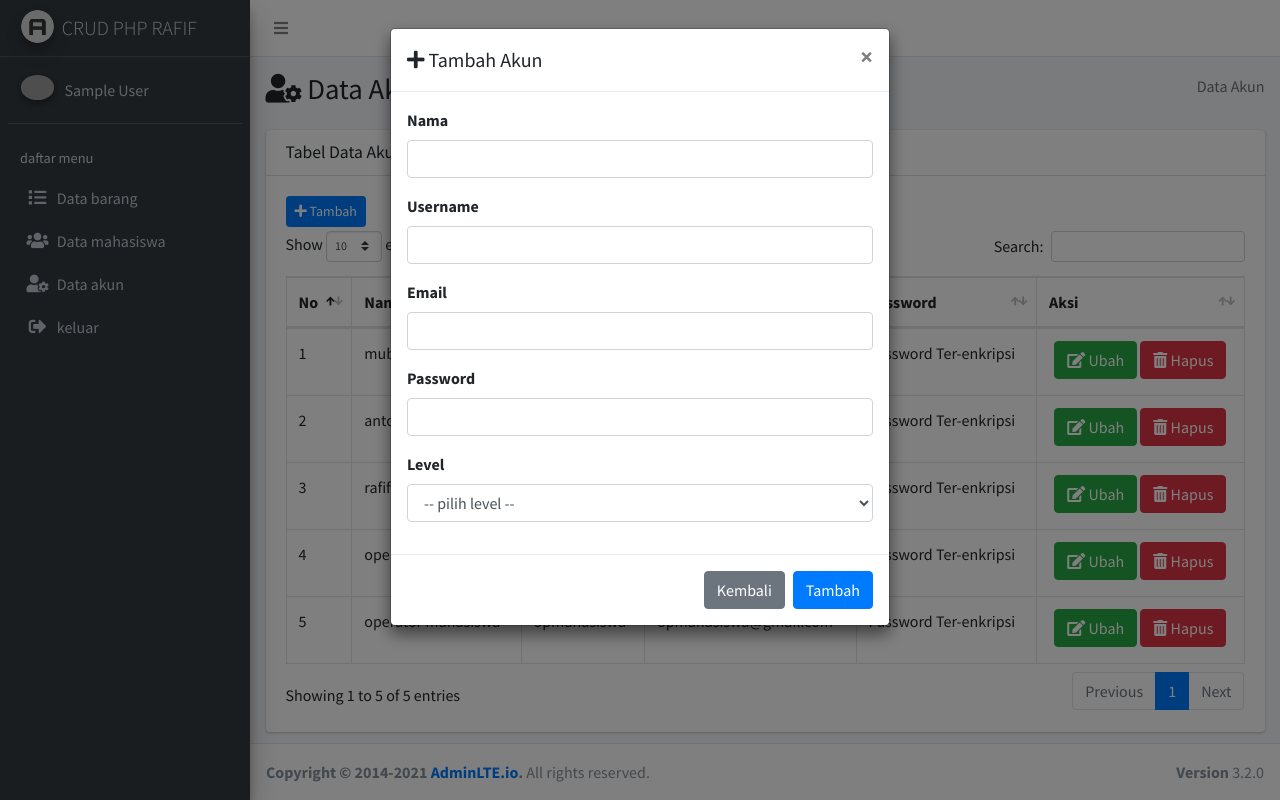
After one commit to Rafifhibatullah-sudo/full-crudphp, a PHP site: page /crud-php/akun.php in a window 1280 px wide, after a click on "Tambah". The commit adds this page. Run offline with PHP 8.4, Linux system fonts and the light colour scheme; the visitor is signed in with stand-in values (Sample User, id 1); data comes from the database, SQL or seed files in the repository; some libraries are stand-ins or nearby versions; grey boxes are pictures that could not be loaded.

Commit message:
Update semua file

```diff
--- /dev/null
+++ b/akun.php
@@ -0,0 +1,278 @@
+<?php
+
+session_start();
+
+// membatasi halaman sebelum login
+if (!isset($_SESSION["login"])) {
+    echo "<script>
+            alert('login dulu dong');
+            document.location.href = 'login.php';
+          </script>";
+    exit;
+}
+
+$title = 'Daftar Akun';
+
+include 'layout/header.php';
+
+// tampil seluruh data
+$data_akun = select("SELECT * FROM akun");
+
+// tampil data berdasarkan user login
+$id_akun = $_SESSION['id_akun'];
+$data_bylogin = select("SELECT * FROM akun WHERE id_akun = $id_akun");
+
+// jika tombol tambah di tekan jalankan script berikut
+if (isset($_POST['tambah'])) {
+    if (create_akun($_POST) > 0) {
+        echo "<script>
+                alert('Data Akun Berhasil Ditambahkan');
+                document.location.href = 'akun.php';
+              </script>";
+    } else {
+        echo "<script>
+                alert('Data Akun Gagal Ditambahkan');
+                document.location.href = 'akun.php';
+              </script>";
+    }
+}
+
+// jika tombol ubah di tekan jalankan script berikut
+if (isset($_POST['ubah'])) {
+    if (update_akun($_POST) > 0) {
+        echo "<script>
+                alert('Data Akun Berhasil Diubah');
+                document.location.href = 'akun.php';
+              </script>";
+    } else {
+        echo "<script>
+                alert('Data Akun Gagal Diubah');
+                document.location.href = 'akun.php';
+              </script>";
+    }
+}
+
+?>
+
+<!-- Content Wrapper. Contains page content -->
+<div class="content-wrapper">
+    <!-- Content Header (Page header) -->
+    <div class="content-header">
+        <div class="container-fluid">
+            <div class="row mb-2">
+                <div class="col-sm-6">
+                    <h1 class="m-0"><i class="fas fa-user-cog"></i> Data Akun</h1>
+                </div><!-- /.col -->
+                <div class="col-sm-6">
+                    <ol class="breadcrumb float-sm-right">
+                        <li class="breadcrumb-item active">Data Akun</li>
+                    </ol>
+                </div><!-- /.col -->
+            </div><!-- /.row -->
+        </div><!-- /.container-fluid -->
+    </div>
+    <!-- /.content-header -->
+
+    <!-- Main content -->
+    <section class="content">
+        <div class="container-fluid">
+
+            <!-- Main content -->
+            <div class="card">
+                <div class="card-header">
+                    <h3 class="card-title">Tabel Data Akun</h3>
+                </div>
+                <!-- /.card-header -->
+                <div class="card-body">
+                    <?php if ($_SESSION['level'] == 1) : ?>
+                        <button type="button" class="btn btn-primary btn-sm mb-1" data-toggle="modal" data-target="#modalTambah"><i class="fas fa-plus"></i> Tambah</button>
+                    <?php endif; ?>
+
+                    <table id="example2" class="table table-bordered table-hover">
+                        <thead>
+                            <tr>
+                                <th>No</th>
+                                <th>Nama</th>
+                                <th>Username</th>
+                                <th>Email</th>
+                                <th>Password</th>
+                                <th>Aksi</th>
+                            </tr>
+                        </thead>
+
+                        <tbody>
+                            <?php $no = 1; ?>
+                            <!-- tampil seluruh data -->
+                            <?php if ($_SESSION['level'] == 1) : ?>
+                                <?php foreach ($data_akun as $akun) : ?>
+                                    <tr>
+                                        <td><?= $no++; ?></td>
+                                        <td><?= $akun['nama']; ?></td>
+                                        <td><?= $akun['username']; ?></td>
+                                        <td><?= $akun['email']; ?></td>
+                                        <td>Password Ter-enkripsi</td>
+                                        <td class="text-center">
+                                            <button type="button" class="btn btn-success mb-1" data-toggle="modal" data-target="#modalUbah<?= $akun['id_akun']; ?>"><i class="fas fa-edit"></i> Ubah</button>
+
+                                            <button type="button" class="btn btn-danger mb-1" data-toggle="modal" data-target="#modalHapus<?= $akun['id_akun']; ?>"><i class="fas fa-trash-alt"></i> Hapus</button>
+                                        </td>
+                                    </tr>
+                                <?php endforeach; ?>
+                            <?php else : ?>
+                                <!-- tampil data berdasarkan user login -->
+                                <?php foreach ($data_bylogin as $akun) : ?>
+                                    <tr>
+                                        <td><?= $no++; ?></td>
+                                        <td><?= $akun['nama']; ?></td>
+                                        <td><?= $akun['username']; ?></td>
+                                        <td><?= $akun['email']; ?></td>
+                                        <td>Password Ter-enkripsi</td>
+                                        <td class="text-center">
+                                            <button type="button" class="btn btn-success mb-1" data-toggle="modal" data-target="#modalUbah<?= $akun['id_akun']; ?>">Ubah</button>
+                                        </td>
+                                    </tr>
+                                <?php endforeach; ?>
+                            <?php endif; ?>
+                        </tbody>
+                    </table>
+                </div>
+            </div>
+        </div><!-- /.container-fluid -->
+    </section>
+    <!-- /.content -->
+</div>
+
+<!-- Modal Tambah -->
+<div class="modal fade" id="modalTambah" tabindex="-1" aria-labelledby="exampleModalLabel" aria-hidden="true">
+    <div class="modal-dialog">
+        <div class="modal-content">
+            <div class="modal-header">
+                <h5 class="modal-title" id="exampleModalLabel"><i class="fas fa-plus"></i> Tambah Akun</h5>
+                <button type="button" class="close" data-dismiss="modal" aria-label="Close">
+                    <span aria-hidden="true">&times;</span>
+                </button>
+            </div>
+            <div class="modal-body">
+                <form action="" method="post">
+                    <div class="form-group">
+                        <label for="nama">Nama</label>
+                        <input type="text" name="nama" id="nama" class="form-control" required>
+                    </div>
+
+                    <div class="form-group">
+                        <label for="username">Username</label>
+                        <input type="text" name="username" id="username" class="form-control" required>
+                    </div>
+
+                    <div class="form-group">
+                        <label for="email">Email</label>
+                        <input type="email" name="email" id="email" class="form-control" required>
+                    </div>
+
+                    <div class="form-group">
+                        <label for="password">Password</label>
+                        <input type="password" name="password" id="password" class="form-control" required minlength="6">
+                    </div>
+
+                    <div class="form-group">
+                        <label for="level">Level</label>
+                        <select name="level" id="level" class="form-control" required>
+                            <option value="">-- pilih level --</option>
+                            <option value="1">Admin</option>
+                            <option value="2">Operator Barang</option>
+                            <option value="3">Operator Mahasiswa</option>
+                        </select>
+                    </div>
+            </div>
+            <div class="modal-footer">
+                <button type="button" class="btn btn-secondary" data-dismiss="modal">Kembali</button>
+                <button type="submit" name="tambah" class="btn btn-primary">Tambah</button>
+            </div>
+            </form>
+        </div>
+    </div>
+</div>
+
+<!-- Modal Ubah -->
+<?php foreach ($data_akun as $akun) : ?>
+    <div class="modal fade" id="modalUbah<?= $akun['id_akun']; ?>" tabindex="-1" aria-labelledby="exampleModalLabel" aria-hidden="true">
+        <div class="modal-dialog">
+            <div class="modal-content">
+                <div class="modal-header">
+                    <h5 class="modal-title" id="exampleModalLabel"><i class="fas fa-edit"></i> Ubah Akun</h5>
+                    <button type="button" class="close" data-dismiss="modal" aria-label="Close">
+                        <span aria-hidden="true">&times;</span>
+                    </button>
+                </div>
+                <div class="modal-body">
+                    <form action="" method="post">
+                        <input type="hidden" name="id_akun" value="<?= $akun['id_akun']; ?>">
+
+                        <div class="form-group">
+                            <label for="nama">Nama</label>
+                            <input type="text" name="nama" id="nama" class="form-control" value="<?= $akun['nama']; ?>" required>
+                        </div>
+
+                        <div class="form-group">
+                            <label for="username">Username</label>
+                            <input type="text" name="username" id="username" class="form-control" value="<?= $akun['username']; ?>" required>
+                        </div>
+
+                        <div class="form-group">
+                            <label for="email">Email</label>
+                            <input type="email" name="email" id="email" class="form-control" value="<?= $akun['email']; ?>" required>
+                        </div>
+
+                        <div class="form-group">
+                            <label for="password">Password <small>(Masukkan password baru/lama)</small></label>
+                            <input type="password" name="password" id="password" class="form-control" required minlength="6">
+                        </div>
+
+                        <?php if ($_SESSION['level'] == 1) : ?>
+                            <div class="form-group">
+                                <label for="level">Level</label>
+                                <select name="level" id="level" class="form-control" required>
+                                    <?php $level = $akun['level']; ?>
+                                    <option value="1" <?= $level == '1' ? 'selected' : null ?>>Admin</option>
+                                    <option value="2" <?= $level == '2' ? 'selected' : null ?>>Operator Barang</option>
+                                    <option value="3" <?= $level == '3' ? 'selected' : null ?>>Operator Mahasiswa</option>
+                                </select>
+                            </div>
+                        <?php else : ?>
+                            <input type="hidden" name="level" value="<?= $akun['level']; ?>">
+                        <?php endif; ?>
+                </div>
+                <div class="modal-footer">
+                    <button type="button" class="btn btn-secondary" data-dismiss="modal">Kembali</button>
+                    <button type="submit" name="ubah" class="btn btn-primary">Ubah</button>
+                </div>
+                </form>
+            </div>
+        </div>
+    </div>
+<?php endforeach; ?>
+
+<!-- Modal Hapus -->
+<?php foreach ($data_akun as $akun) : ?>
+    <div class="modal fade" id="modalHapus<?= $akun['id_akun']; ?>" tabindex="-1" aria-labelledby="exampleModalLabel" aria-hidden="true">
+        <div class="modal-dialog">
+            <div class="modal-content">
+                <div class="modal-header">
+                    <h5 class="modal-title" id="exampleModalLabel"><i class="fas fa-trash-alt"></i> Hapus Akun</h5>
+                    <button type="button" class="close" data-dismiss="modal" aria-label="Close">
+                        <span aria-hidden="true">&times;</span>
+                    </button>
+                </div>
+                <div class="modal-body">
+                    <p>Yakin Ingin Menghapus Data Akun : <?= $akun['nama']; ?> .?</p>
+                </div>
+                <div class="modal-footer">
+                    <button type="button" class="btn btn-secondary" data-dismiss="modal">Kembali</button>
+                    <a href="hapus-akun.php?id_akun=<?= $akun['id_akun']; ?>" class="btn btn-danger">Hapus</a>
+                </div>
+            </div>
+        </div>
+    </div>
+<?php endforeach; ?>
+
+<?php include 'layout/footer.php'; ?>
--- a/hapus-akun.php
+++ b/hapus-akun.php
@@ -16,11 +16,11 @@ $id_akun = (int)$_GET['id_akun'];
 if (delete_akun($id_akun) > 0) {
     echo "<script>
             alert('data akun berhasil di hapus');
-            document.location.href = 'crud-modal.php';
+            document.location.href = 'akun.php';
             </script>";
 } else {
     echo "<script>
             alert('data akun gagal di hapus');
-            document.location.href = 'crud-modal.php';
+            document.location.href = 'akun.php';
           </script>";
 }
--- a/index.php
+++ b/index.php
@@ -16,7 +16,7 @@ if (!isset($_SESSION["login"])) {
 if ($_SESSION["level"] != 1 and $_SESSION["level"] != 2) {
     echo "<script>
     alert('perhatian anda tidak punya hak akses ini maaf');
-    document.location.href = 'crud-modal.php';
+    document.location.href = 'akun.php';
     </script>";
     exit;
 }
--- a/layout/footer.php
+++ b/layout/footer.php
@@ -59,6 +59,17 @@
 <script src="assets-template/plugins/datatables-responsive/js/responsive.bootstrap4.min.js"></script>
 <script src="assets-template/plugins/datatables-buttons/js/dataTables.buttons.min.js"></script>
 <script src="assets-template/plugins/datatables-buttons/js/buttons.bootstrap4.min.js"></script>
+<!--load ck editorn cdn -->
+<script src="https://cdn.ckeditor.com/4.19.0/full/ckeditor.js"></script>
+<script>
+    CKEDITOR.replace('alamat', {
+        filebrowserBrowseUrl: 'assets/ckfinder/ckfinder.html',
+        filebrowserUploadUrl: 'assets/ckfinder/core/connector/php/connector.php?command=QuickUpload&type=Files',
+        height: '400px'
+    });
+</script>
+
+
 <script>
   $(function () {
     $('#example2').DataTable();
--- a/layout/header.php
+++ b/layout/header.php
@@ -98,7 +98,7 @@ include 'config/app.php';
           </li>
 
            <li class="nav-item">
-            <a href="crud-modal.php" class="nav-link">
+            <a href="akun.php" class="nav-link">
               <i class="nav-icon fas fa-user-cog"></i>
               <p>
                 Data akun
--- a/login.php
+++ b/login.php
@@ -4,7 +4,6 @@ session_start();
 
 include 'config/app.php';
 global $db;
-
 // check apakah tmbol login ditekan
 if (isset($_POST['login'])) {
     // ambil input username dan password
@@ -64,7 +63,7 @@ if (isset($_POST['login'])) {
         <div class="login-logo">
             <div class="text-center">
                 <img class="mb-4" src="assets-template/img/bootstrap-logo.svg" alt="" width="72" height="57">
-                <a href="#"><b>Admin</b>LTE</a>
+                <a href="#"></a>
             </div>
         </div>
         <!-- /.login-logo -->
@@ -111,8 +110,7 @@ if (isset($_POST['login'])) {
 
                 <hr>
                 <p class="mb-1 text-center">
-                    <span class="mt-5 mb-3 text-muted">Developer &copy;
-                        <a href="https://mubatekno.com">Muba Teknologi</a> <?= date('Y') ?>
+                       <p class=" text-center text-muted"> Copyright&copy; RAFIF <?= date('Y') ?></p>
                     </span>
                 </p>
             </div>
--- a/mahasiswa.php
+++ b/mahasiswa.php
@@ -82,7 +82,7 @@ $data_mahasiswa = select("SELECT * FROM mahasiswa ORDER BY id_mahasiswa DESC");
                                     <td><?= $mahasiswa['prodi']; ?></td>
                                     <td><?= $mahasiswa['jk']; ?></td>
                                     <td><?= $mahasiswa['telepon']; ?></td>
-                                    <td class="text-center" width="20%">
+                                    <td class="text-center" width="25%">
                                         <a href="detail-mahasiswa.php?id_mahasiswa=<?= $mahasiswa['id_mahasiswa']; ?>" class="btn btn-secondary btn-sm"><i class="fas fa-eye"></i> Detail</a>
 
                                         <a href="ubah-mahasiswa.php?id_mahasiswa=<?= $mahasiswa['id_mahasiswa']; ?>" class="btn btn-success btn-sm"><i class="fas fa-edit"></i> Ubah</a>
--- a/tambah-barang.php
+++ b/tambah-barang.php
@@ -68,7 +68,10 @@ if(isset($_POST['tambah'])) {
             <input type="number" class="form-control" id="harga" name="harga" placeholder="Harga Barang..." required>
         </div>
 
+
         <button type="submit" name="tambah" class="btn btn-primary" style="float: right;">Tambah</button>
+         <a href="index.php" class="btn btn-danger">Cancel</a>
+
     </form>
         </div>
     </section>
--- a/tambah-mahasiswa.php
+++ b/tambah-mahasiswa.php
@@ -113,6 +113,7 @@ if (isset($_POST['tambah'])) {
                         </div>
 
                         <button type="submit" name="tambah" class="btn btn-primary" style="float: right;">Tambah</button>
+                        <a href="mahasiswa.php" class="btn btn-danger">Cancel</a>
                     </form>
                 </div>
             </div>
--- a/ubah-barang.php
+++ b/ubah-barang.php
@@ -75,7 +75,7 @@ if (isset($_POST['ubah'])) {
 
          <td width="15%" class="text-center">
         <button type="ubah" name="ubah" class="btn btn-primary mb-2" style="float: right;">Ubah</button>
-        <a href="index.php" class="btn btn-danger mb-2" style="float: right;">Cancel</a>
+        <a href="index.php" class="btn btn-danger">Cancel</a>
          </td>
     </form>
         </div>
--- a/ubah-mahasiswa.php
+++ b/ubah-mahasiswa.php
@@ -122,6 +122,7 @@ $mahasiswa = select("SELECT * FROM mahasiswa WHERE id_mahasiswa = $id_mahasiswa"
                         </div>
 
                         <button type="submit" name="ubah" class="btn btn-primary" style="float: right;">Ubah</button>
+                        <a href="mahasiswa.php" class="btn btn-danger">Cancel</a>
                     </form>
                 </div>
             </div>
```
Also changed, not shown: crud-modal.php (deleted, +0 -255 lines), readme.md.
